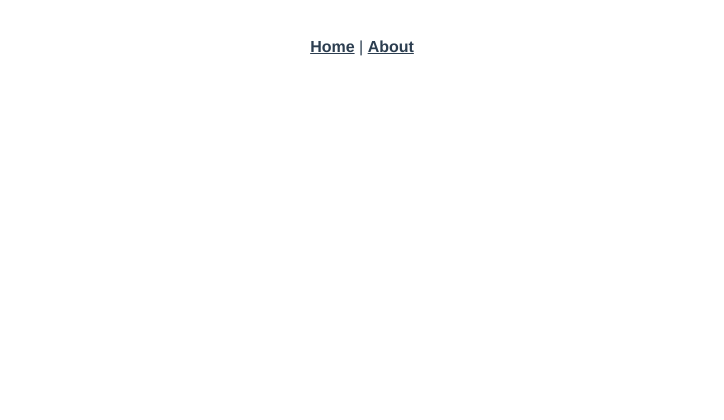
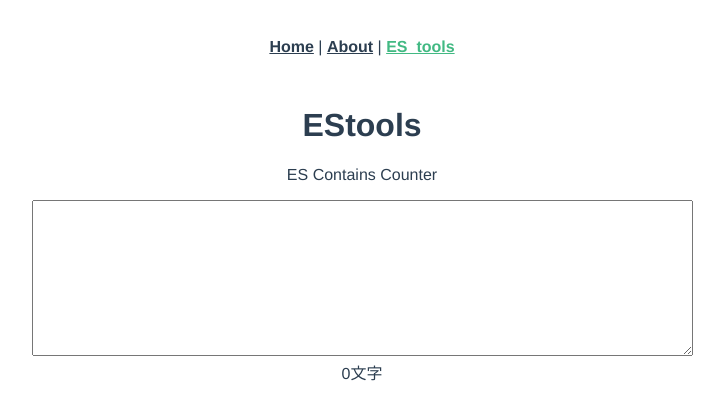
Before and after one commit to skymer156/job_hunt_tools, a Vue app: page /entrysheet in a window 1280 px wide. Before the commit this address had no page. Shown: the top 420 px of the page, without its empty margins (278-1002 px from the left). Built offline with nearby package versions, Linux system fonts and the light colour scheme.

Commit message:
update vue app

```diff
--- a/src/App.vue
+++ b/src/App.vue
@@ -1,7 +1,8 @@
 <template>
   <nav>
     <router-link to="/">Home</router-link> |
-    <router-link to="/about">About</router-link>
+    <router-link to="/about">About</router-link> |
+    <router-link to="/entrysheet">ES_tools</router-link>
   </nav>
   <router-view/>
 </template>
--- a/src/router/index.js
+++ b/src/router/index.js
@@ -1,8 +1,10 @@
-import { createRouter, createWebHistory } from 'vue-router'
+import {
+  createRouter,
+  createWebHistory
+} from 'vue-router'
 import HomeView from '../views/HomeView.vue'
 
-const routes = [
-  {
+const routes = [{
     path: '/',
     name: 'home',
     component: HomeView
@@ -13,7 +15,12 @@ const routes = [
     // route level code-splitting
     // this generates a separate chunk (about.[hash].js) for this route
     // which is lazy-loaded when the route is visited.
-    component: () => import(/* webpackChunkName: "about" */ '../views/AboutView.vue')
+    component: () => import( /* webpackChunkName: "about" */ '../views/AboutView.vue')
+  },
+  {
+    path: '/entrysheet',
+    name: 'EStools',
+    component: () => import('../views/EStools.vue')
   }
 ]
 
--- /dev/null
+++ b/src/views/EStools.vue
@@ -0,0 +1,19 @@
+<template>
+  <div class="EStools">
+    <h1>EStools</h1>
+    <p>ES Contains Counter</p>
+    <textarea name="textarea" id="contains" cols="80" rows="10" v-model="text"></textarea>
+    <div>{{text.length}}文字</div>
+  </div>
+</template>
+
+<script>
+export default {
+  name: 'EsTools',
+  data() {
+    return {
+      text: ''
+    }
+  },
+}
+</script>
--- a/vue.config.js
+++ b/vue.config.js
@@ -1,4 +1,7 @@
 const { defineConfig } = require('@vue/cli-service')
 module.exports = defineConfig({
-  transpileDependencies: true
+  transpileDependencies: true,
+  outputDir: 'docs',
+  assetsDir: './',
+  publicPath: './',
 })
```
Also changed, not shown: 11 other files (tests, documents, lock files or other folders).
